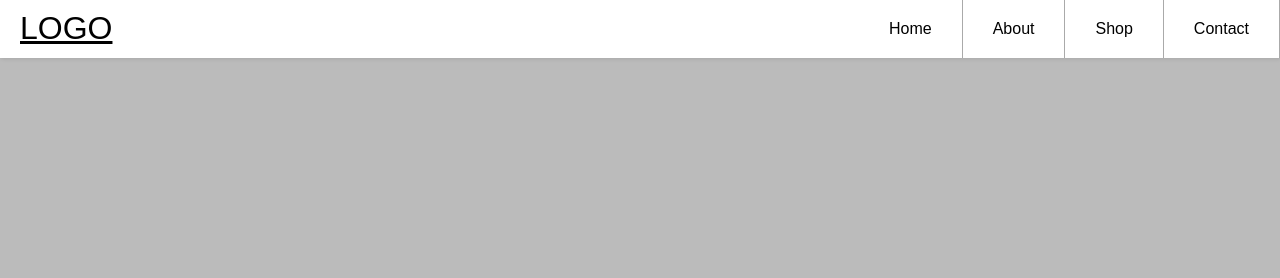
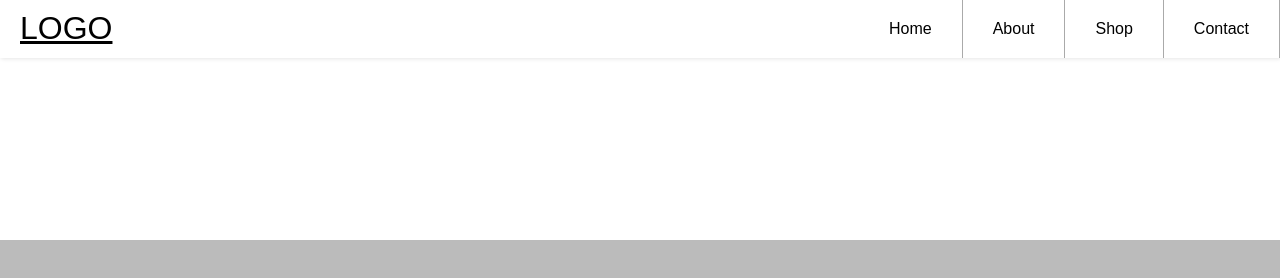
Before and after one commit to ccerniglia/csscomponents, a plain HTML site: page index.html in a window 1280 px wide. Drawn offline with Linux system fonts and the light colour scheme.

Commit message:
add-jumbotron

```diff
--- a/index.html
+++ b/index.html
@@ -18,6 +18,10 @@
         <li><a href="#shop">Shop</a></li>
         <li><a href="#contact">Contact</a></li>
     </ul>
+</div>
+
+<div class="jumbotron">
+
 </div>
 
 
--- a/mystyle.css
+++ b/mystyle.css
@@ -14,6 +14,7 @@ a {
     color: #000;
 }
 
+/* Header and Nav Bar */
 .header {
     background-color: #fff;
     box-shadow: 1px 1px 4px 0 rgba(0,0,0,.1);
@@ -40,7 +41,6 @@ a {
 .header ul a:hover {
     background-color: #ddd;
 }
-
 
 .header .logo {
     float: left;
@@ -131,3 +131,13 @@ a {
         display: none;
     }
 }
+
+/* End of Header and Nav Bar */
+
+/* Jumbotron */
+
+.jumbotron {
+    background-color: #fff;
+    width: 100%;
+    height: 240px;
+}
```
